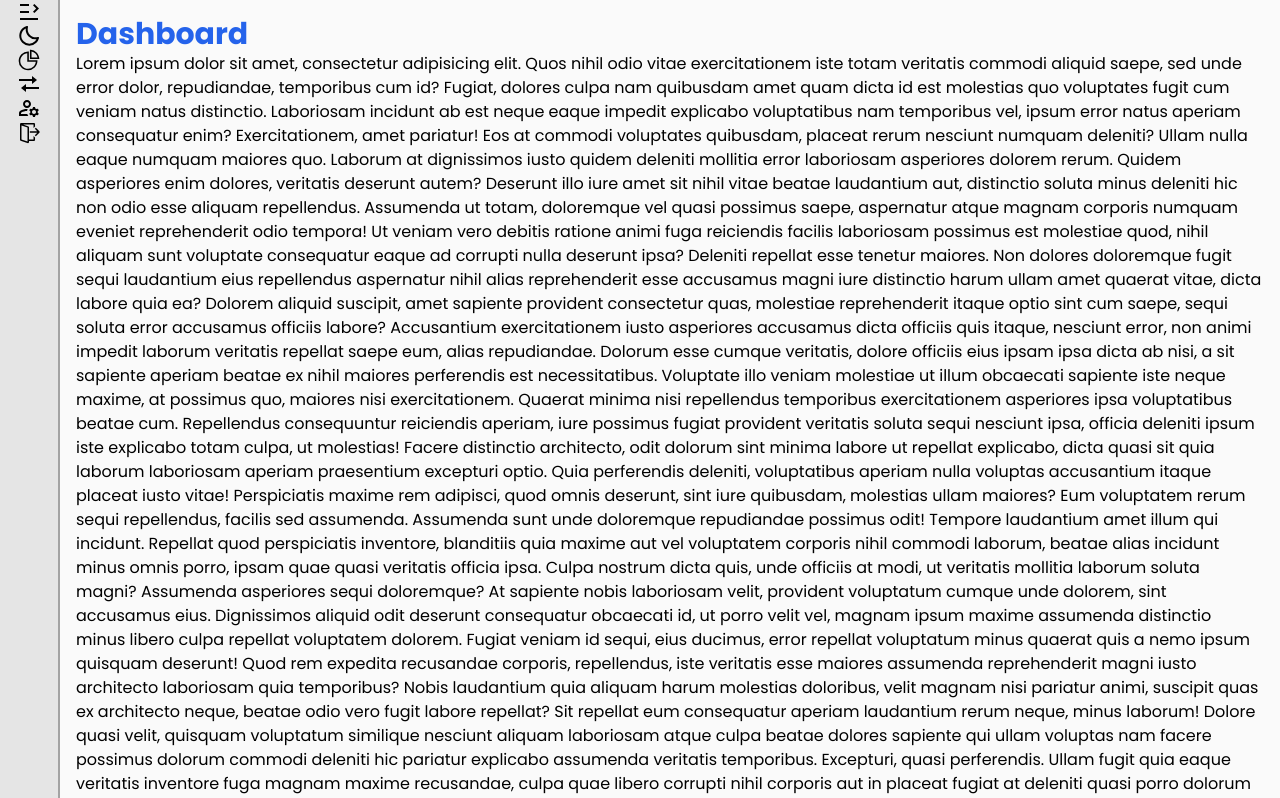
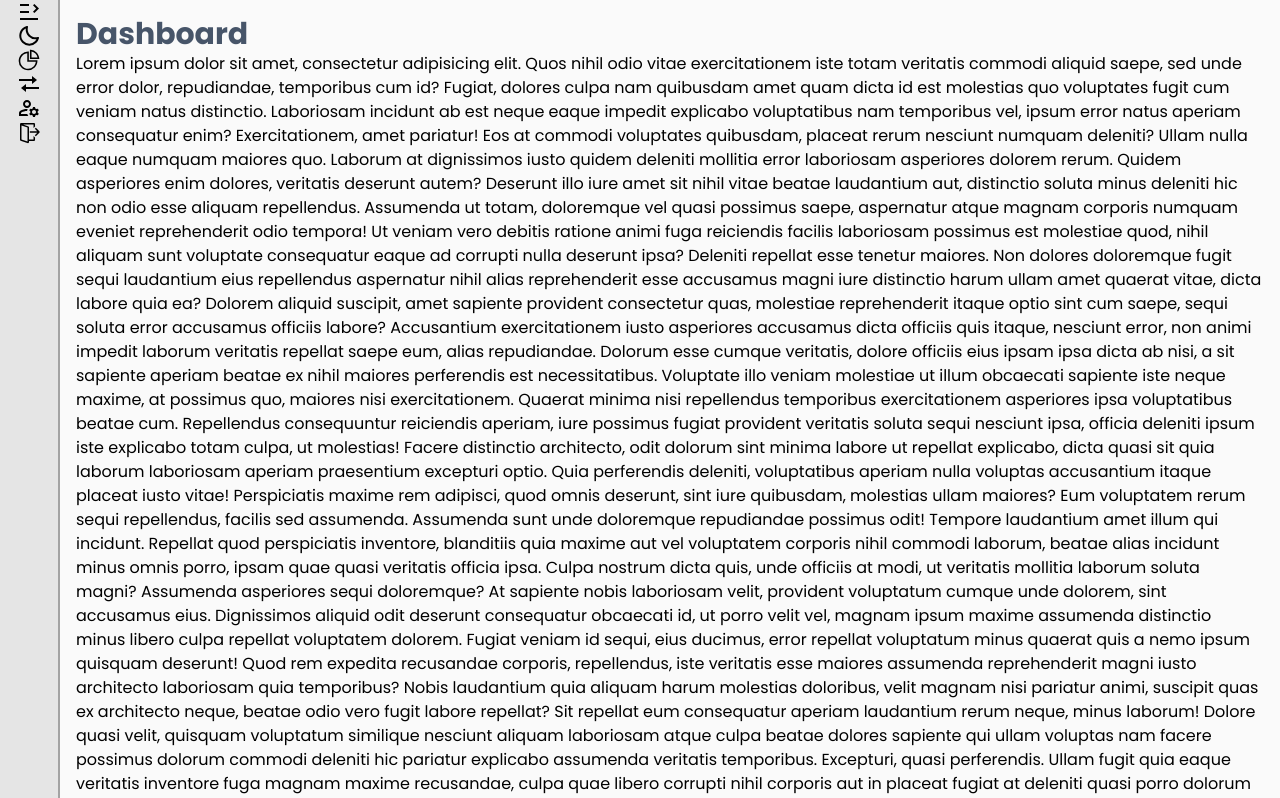
Before and after one commit to BolaGhaly/Admin-Dashboard, a Next.js app: page / in a window 1280 px wide. Shown: the top 798 px of the page. Built offline with nearby package versions, Linux system fonts and the light colour scheme.

Commit message:
Update title color

```diff
--- a/components/Dashboard.tsx
+++ b/components/Dashboard.tsx
@@ -9,7 +9,7 @@ const Dashboard = () => {
     <div>
       <h1
         className={`${
-          darkMode ? "text-blue-300" : "text-blue-600"
+          darkMode ? "text-slate-200" : "text-slate-600"
         } text-3xl font-bold`}
       >
         Dashboard
```
